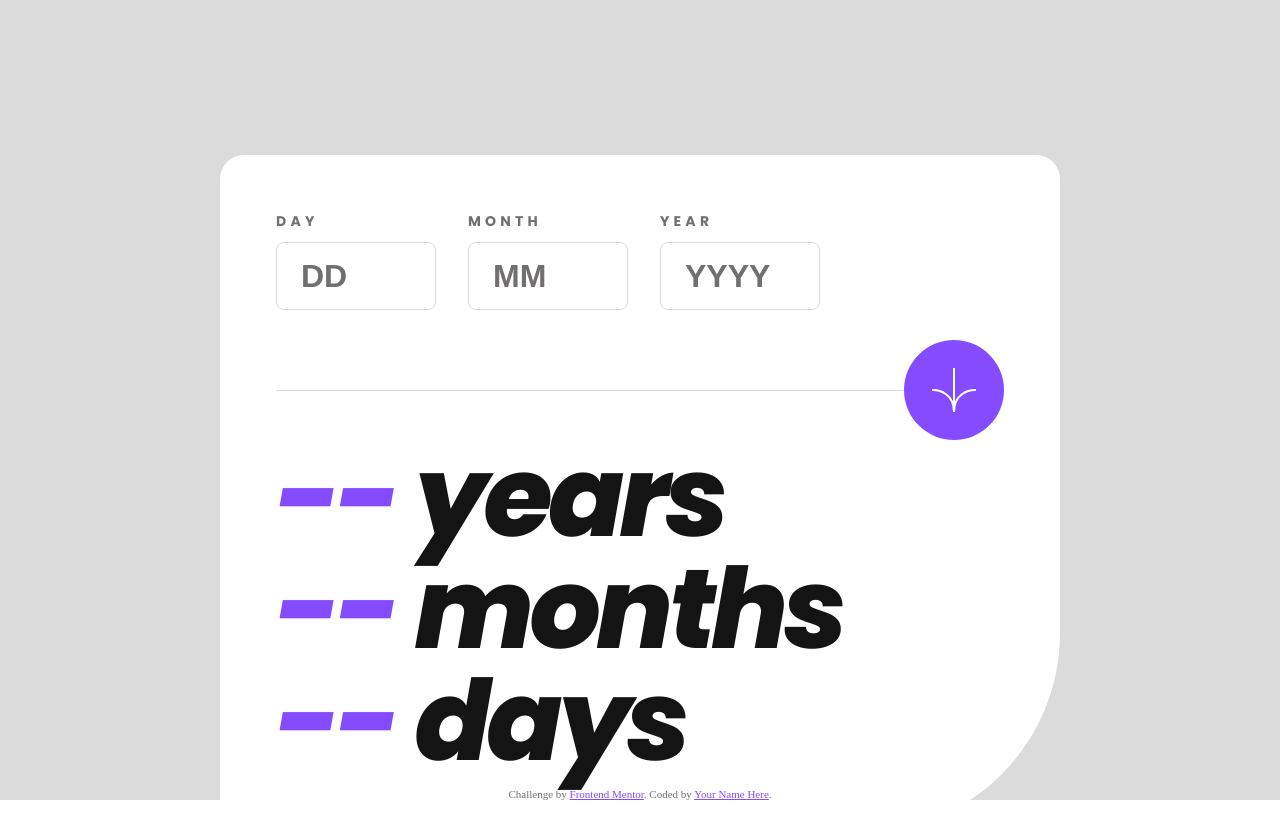
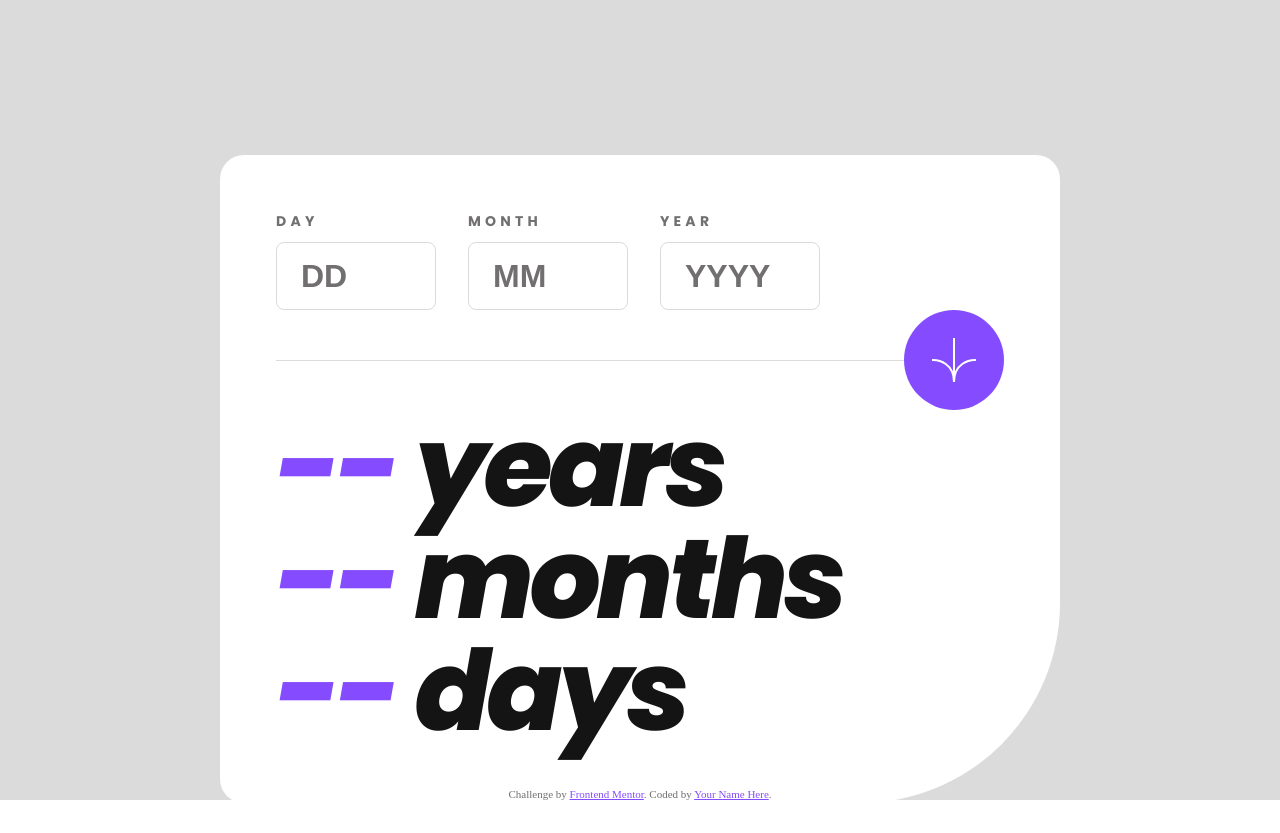
Before and after one commit to EugeniaAntonova/age-calculator-app-main, a plain HTML site: page index.html in a window 1280 px wide. After the commit the page ends 803 px from the top, so only its background shows below. Drawn offline with Linux system fonts and the light colour scheme.

Commit message:
Update style.css

```diff
--- a/css/style.css
+++ b/css/style.css
@@ -192,7 +192,7 @@ body {
 
   .fieldset {
     margin-right: 0;
-    padding-bottom: 80px;
+    padding-bottom: 50px;
     gap: 32px;
   }
 
```
